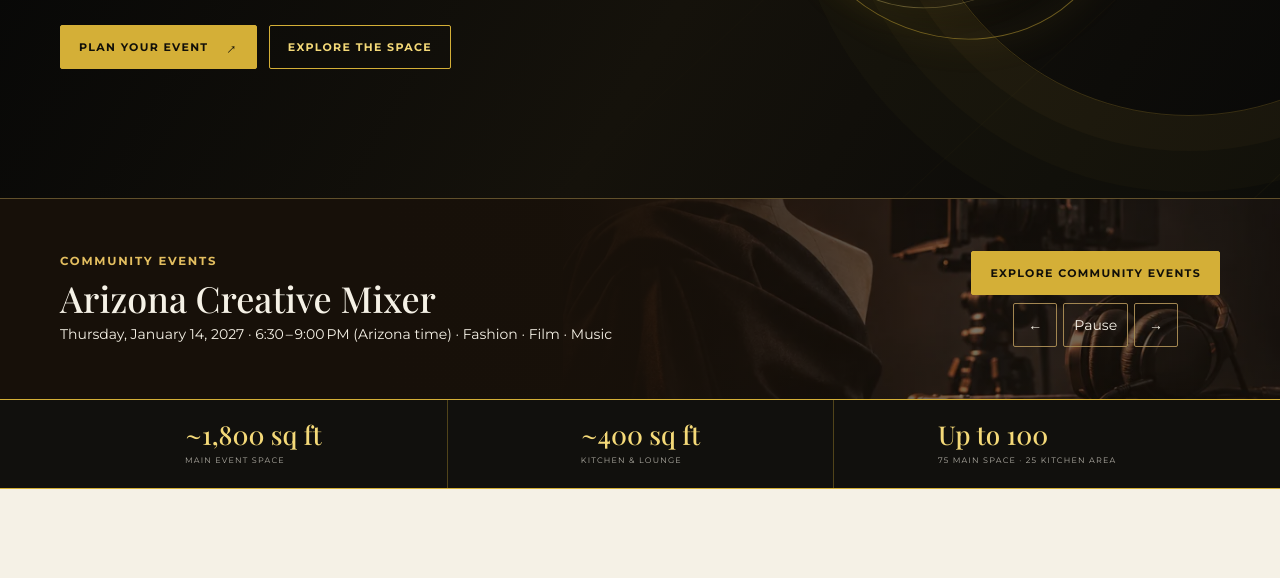
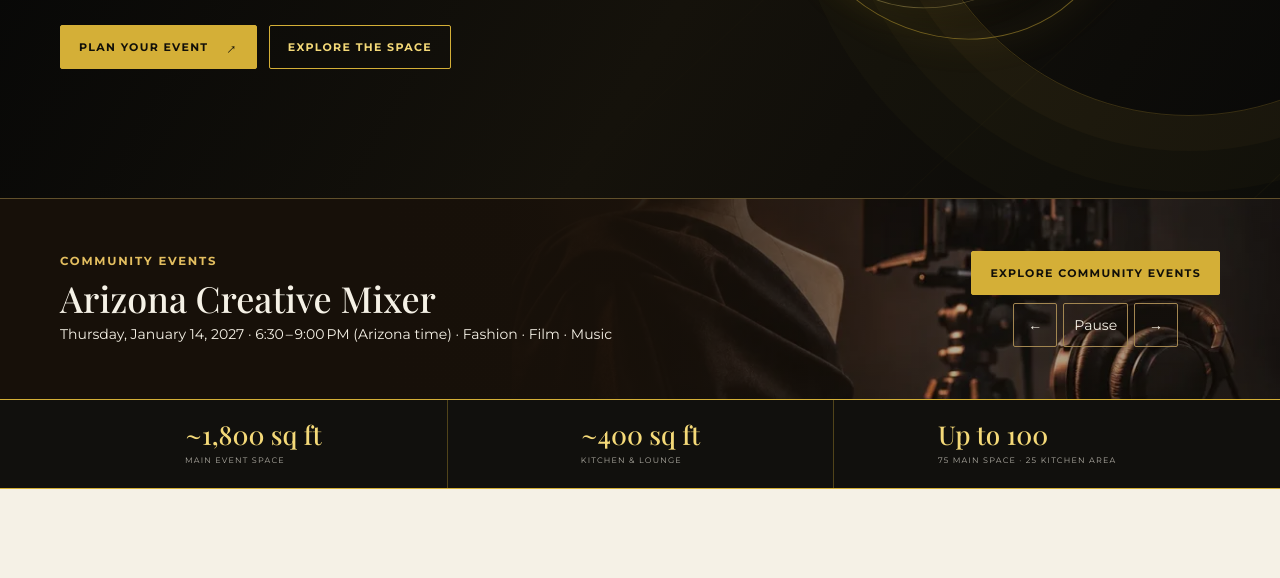
Before and after one commit to Monadplace/Monad-Place, a plain HTML site: page index.html in a window 1280 px wide. Shown: the part 452-1030 px from the top of the page. Drawn offline with nearby package versions, Linux system fonts and the light colour scheme; files whose address does not match are found by name.

Commit message:
Fix rotating banner image URLs and add wide event artwork

```diff
--- a/assets/community.css
+++ b/assets/community.css
@@ -1,10 +1,10 @@
 :root { --gold: #d4af37; --gold-light: #f4d978; --ivory: #f5f1e6; --display: "Playfair Display", Georgia, serif; --community-gold: #e4bf60; --community-ivory: #f5f1e6; }
 .community-banner {
   background-color: #21180e;
-  background-image: linear-gradient(90deg, #171009 0%, #171009 29%, rgba(23,16,9,.96) 49%, rgba(23,16,9,.58) 75%, rgba(23,16,9,.64) 100%), var(--event-art, none);
+  background-image: linear-gradient(90deg, #171009 0%, #171009 29%, rgba(23,16,9,.96) 49%, rgba(23,16,9,.32) 75%, rgba(23,16,9,.42) 100%), var(--event-art, none);
   background-position: center, right var(--event-art-position, 65%);
   background-repeat: no-repeat;
-  background-size: cover, max(56%, 440px) auto;
+  background-size: cover, max(60%, 500px) auto;
  color: var(--community-ivory); border-top: 1px solid #61502b; }
 .community-banner-inner { display: flex; justify-content: space-between; align-items: center; gap: 24px; padding-block: 32px; min-height: 200px; }
 .community-banner h2 { margin: 0 0 4px; font: 500 clamp(24px,4vw,36px)/1.15 "Playfair Display", Georgia, serif; }
@@ -35,7 +35,7 @@
 @media (max-width: 850px) { .site-header .nav a:not(.nav-cta) { display: none; } }
 @media (max-width: 650px) {
   .community-banner {
-    background-image: linear-gradient(90deg, rgba(23,16,9,.97), rgba(23,16,9,.73)), var(--event-art, none);
+    background-image: linear-gradient(90deg, rgba(23,16,9,.97), rgba(23,16,9,.58)), var(--event-art, none);
     background-size: cover;
   }
   .community-banner-inner { flex-direction: column; align-items: flex-start; }
--- a/assets/events-data.js
+++ b/assets/events-data.js
@@ -6,7 +6,8 @@ window.monadEvents = [
     category: "Fashion · Film · Music",
     description: "Meet Arizona designers, filmmakers, musicians, and producers. Share what you’re working on and find people to make your next project with.",
     poster: "creative-mixer-flyer.webp",
-    bannerPosition: "72%",
+    "bannerArt": "creative-mixer-banner.webp",
+    bannerPosition: "50%",
     price: "$10 per ticket",
     dates: [
       {
@@ -68,7 +69,8 @@ window.monadEvents = [
     category: "Consciousness mixer",
     description: "Explore vibrational teachings, take part in guided reflection, and join a conversation about personal growth.",
     poster: "resonance-room-flyer.webp",
-    bannerPosition: "67%",
+    "bannerArt": "resonance-room-banner.webp",
+    bannerPosition: "50%",
     price: "$10 per ticket",
     dates: [
       {
@@ -129,7 +131,8 @@ window.monadEvents = [
     "title": "The Extraordinary Lovers Experience",
     "category": "Client-hosted event",
     "poster": "extraordinary-lovers-flyer.webp",
-    "bannerPosition": "18%",
+    "bannerArt": "extraordinary-lovers-banner.webp",
+    "bannerPosition": "50%",
     "start": "2027-02-11T00:00:00-07:00",
     "end": "2027-02-15T00:00:00-07:00",
     "dateLabel": "February 11–14, 2027",
--- a/assets/events.js
+++ b/assets/events.js
@@ -149,8 +149,9 @@
     const event = featured[index];
     if (selected !== key(event)) {
       selected = key(event);
-      if (event?.poster && /^[a-z0-9][a-z0-9._-]*$/i.test(event.poster)) {
-        banner.style.setProperty("--event-art", 'url("assets/' + event.poster + '")');
+      const artwork = event?.bannerArt || event?.poster;
+      if (artwork && /^[a-z0-9][a-z0-9._-]*$/i.test(artwork)) {
+        banner.style.setProperty("--event-art", 'url("' + new URL("assets/" + artwork, document.baseURI).href + '")');
         banner.style.setProperty("--event-art-position", event.bannerPosition || "65%");
       } else {
         banner.style.removeProperty("--event-art");
--- a/index.html
+++ b/index.html
@@ -1,9 +1,9 @@
 <!doctype html>
 <html lang="en">
 <head>
-  <link rel="stylesheet" href="assets/community.css">
-  <script defer src="assets/events-data.js"></script>
-  <script defer src="assets/events.js"></script>
+  <link rel="stylesheet" href="assets/community.css?v=banner-art-1">
+  <script defer src="assets/events-data.js?v=banner-art-1"></script>
+  <script defer src="assets/events.js?v=banner-art-1"></script>
   <meta charset="utf-8">
   <meta name="viewport" content="width=device-width, initial-scale=1">
   <meta name="theme-color" content="#0b0b0b">
```
Also changed, not shown: assets/creative-mixer-banner.webp (added), assets/extraordinary-lovers-banner.webp (added), assets/resonance-room-banner.webp (added).
